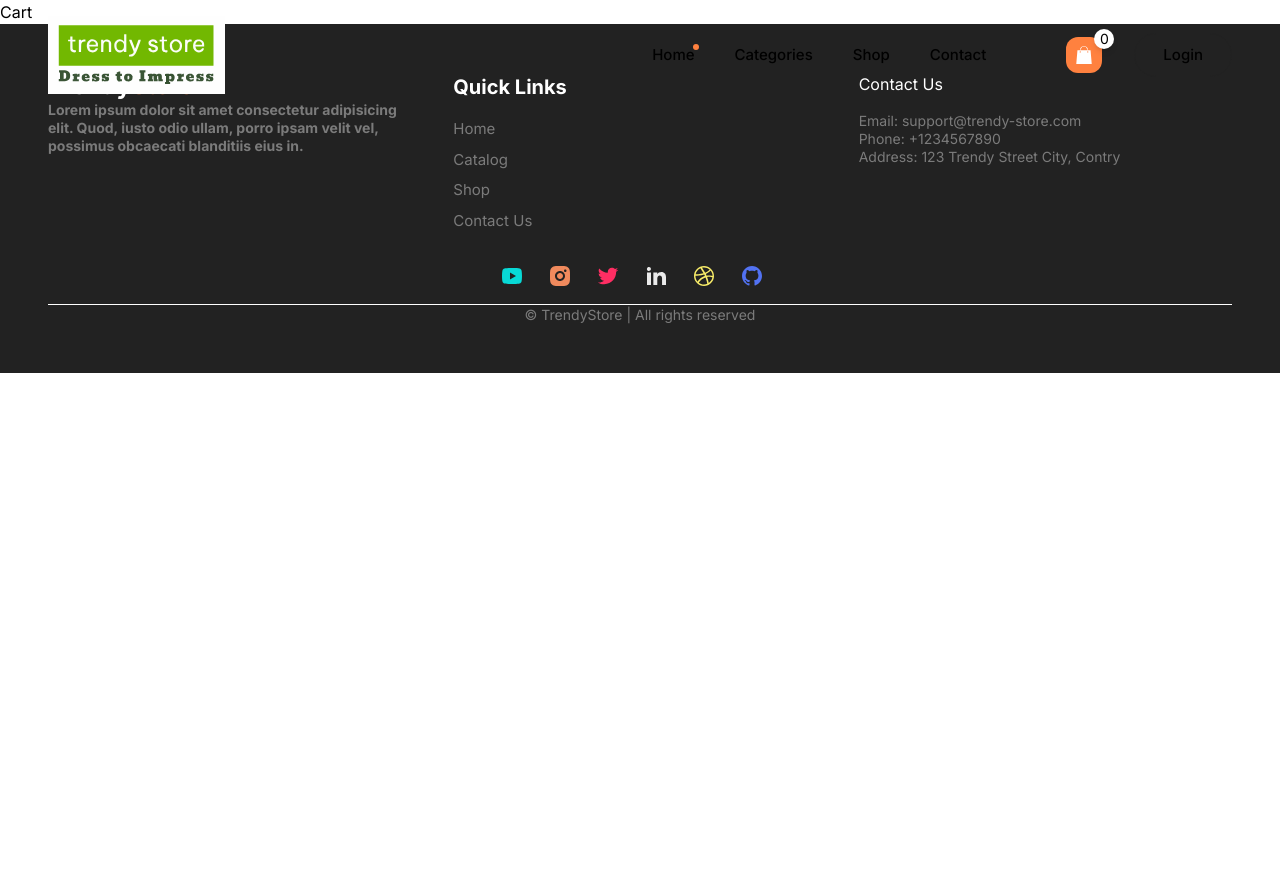
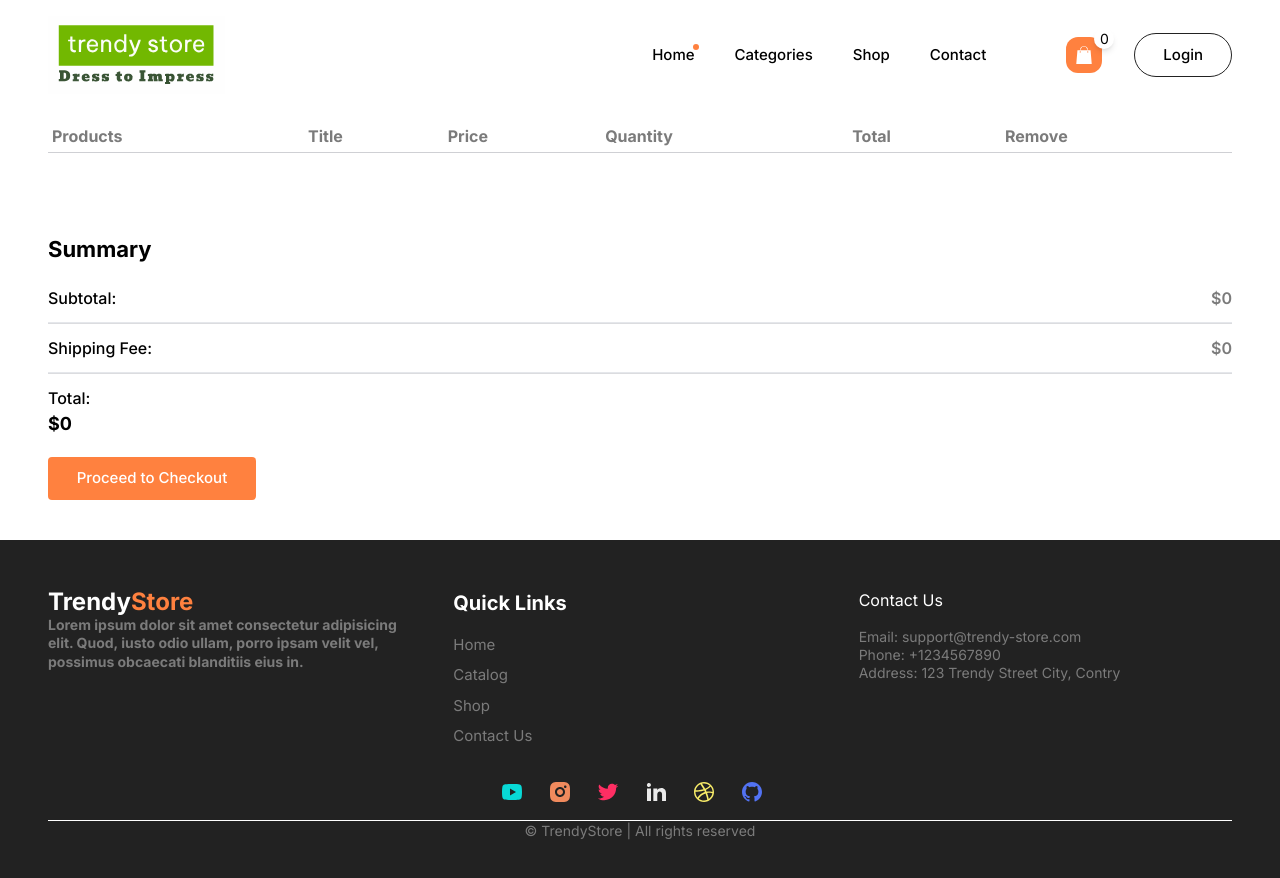
Before and after one commit to sttallev99/trendy-shop, a React (Vite) app: page /cart in a window 1280 px wide. Shown: the top 878 px of the page. Before the commit the page ends 800 px from the top, so only its background shows below. Built offline with nearby package versions, Linux system fonts and the light colour scheme; a web font is replaced by a local one.

Commit message:
Customize Cart page

```diff
--- a/src/context/ShopContext.jsx
+++ b/src/context/ShopContext.jsx
@@ -19,11 +19,22 @@ const ShopContextProvider = (props) => {
 
     }
 
+    const getTotalCartAmount = () => {
+        let totalAmout = 0;
+        for (const item in cartItems){
+            if (cartItems[item] > 0) {
+                let itemInfo = all_products.find((product) => product._id === item)
+                totalAmout += itemInfo.price * cartItems[item]
+            }
+        }
+        return totalAmout
+    }
+
     useEffect(() => {
         console.log(cartItems)
     }, [cartItems])
 
-    const contextValue = { all_products, cartItems, setCartItems, addToCart, removeFromCart }
+    const contextValue = { all_products, cartItems, setCartItems, addToCart, removeFromCart, getTotalCartAmount }
 
   return (
     <ShopContext.Provider value={contextValue}>
--- a/src/pages/Cart.jsx
+++ b/src/pages/Cart.jsx
@@ -1,10 +1,80 @@
-import React from 'react'
+import React, { useContext } from 'react'
+import { ShopContext } from '../context/ShopContext'
+import { TbTrash } from 'react-icons/tb'
+import { useNavigate } from 'react-router-dom'
 
 const Cart = () => {
+  const navigate = useNavigate()
+  const {all_products, cartItems, removeFromCart, getTotalCartAmount} = useContext(ShopContext)
   return (
-    <div>
-      Cart
-    </div>
+    <section className='max-padd-container pt-20'>
+      <div className='py-10'>
+        <table className='w-full'>
+          <thead className='border-b border-slate-900/20 text-gray-30 regular-14 xs:regular-16 text-start py-12'>
+            <tr>
+              <th className='p-1 text-left'>Products</th>
+              <th className='p-1 text-left'>Title</th>
+              <th className='p-1 text-left'>Price</th>
+              <th className='p-1 text-left'>Quantity</th>
+              <th className='p-1 text-left'>Total</th>
+              <th className='p-1 text-left'>Remove</th>
+            </tr>
+          </thead>
+          <tbody>
+            {
+              all_products.map((product) => {
+                if(cartItems[product._id] > 0) {
+                  return (
+                    <tr key={product._id} className='border-b border-slate-900/20 text-gray-50 p-6 medium-14 text-left'>
+                      <td className='p-1'>
+                        <img src={product.image} alt="" height={80} width={80} className='rounded-lg ring-1 ring-slate-900/5 m-1'/>
+                      </td>
+                      <td className='p-1'>
+                        <div className='line-clamp-3'>{product.name}</div>
+                      </td>
+                      <td className='p-1'>$ {product.price}</td>
+                      <td className='p-1'>{cartItems[product._id]}</td>
+                      <td className='p-1'>${product.price * cartItems[product._id]}</td>
+                      <td className='p-1'>
+                        <div className='bold-22'>
+                          <TbTrash onClick={() => removeFromCart(product._id)}/>
+                        </div>
+                      </td>
+                    </tr>
+                  )
+                }
+                return null;
+              })
+            }
+          </tbody>
+        </table>
+        {/*cart details*/}
+        <div className='flex flex-col xl:flex-row gap-20 mt-20'>
+            <div className='flex flex-1 flex-col gap-2'>
+              <h4 className='bold-22'>Summary</h4>
+              <div>
+                <div className='flexBetween py-3'>
+                  <h4 className='medium-16'>Subtotal:</h4>
+                  <h4 className='text-gray-30 font-semibold'>${getTotalCartAmount()}</h4>
+                </div>
+                <hr className='h-[2px] bg-slate-900/15'/>
+                <div className='flexBetween py-3'>
+                  <h4 className='medium-16'>Shipping Fee:</h4>
+                  <h4 className='text-gray-30 font-semibold'>${getTotalCartAmount() === 0 ? 0 : 2}</h4>
+                </div>
+                <hr className='h-[2px] bg-slate-900/15'/>
+                <div className='flexBetweeen py-3'>
+                  <h4 className='medium-16'>Total:</h4>
+                  <h4 className='bold-18'>${getTotalCartAmount() === 0 ? 0 : getTotalCartAmount() + 2}</h4>
+                </div>
+              </div>
+              <button onClick={() => navigate("/order")} className='btn-secondary w-52 rounded'>
+              Proceed to Checkout
+              </button>
+            </div>
+        </div>
+      </div>
+    </section>
   )
 }
 
```
